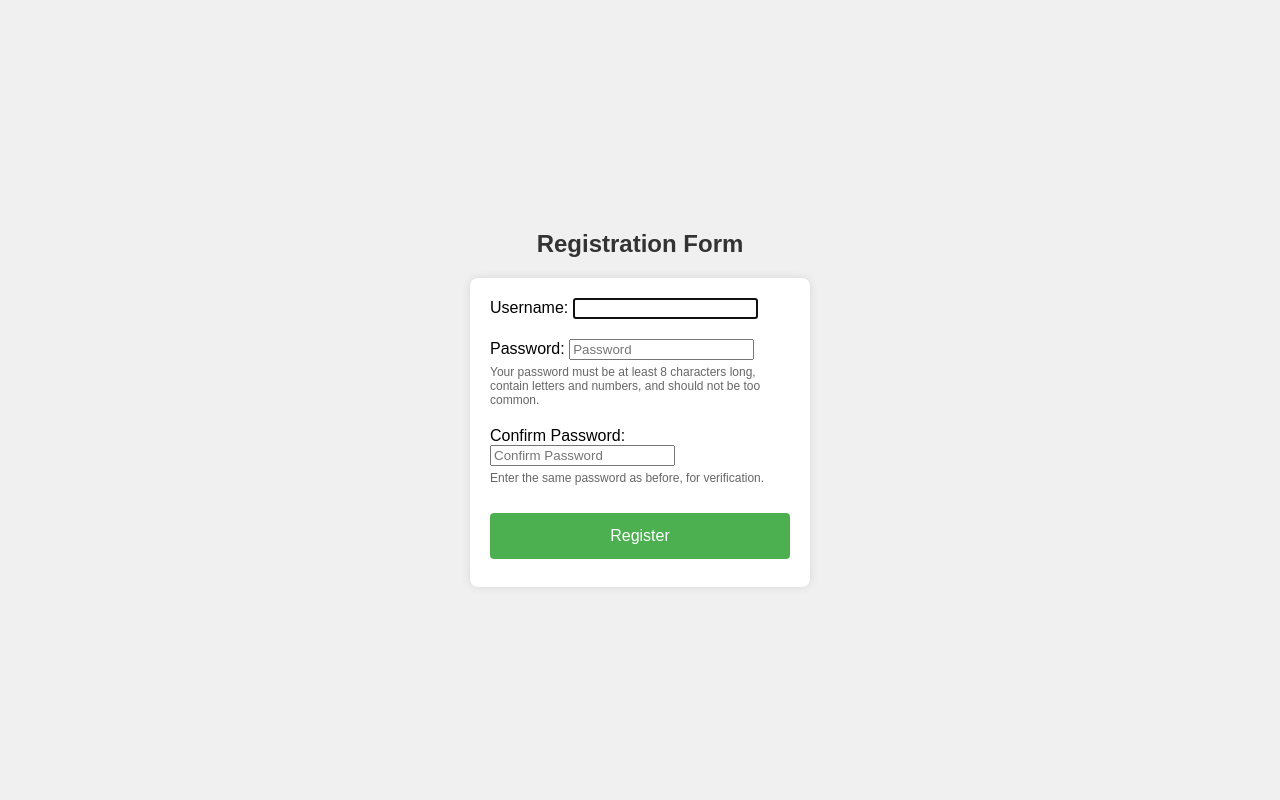
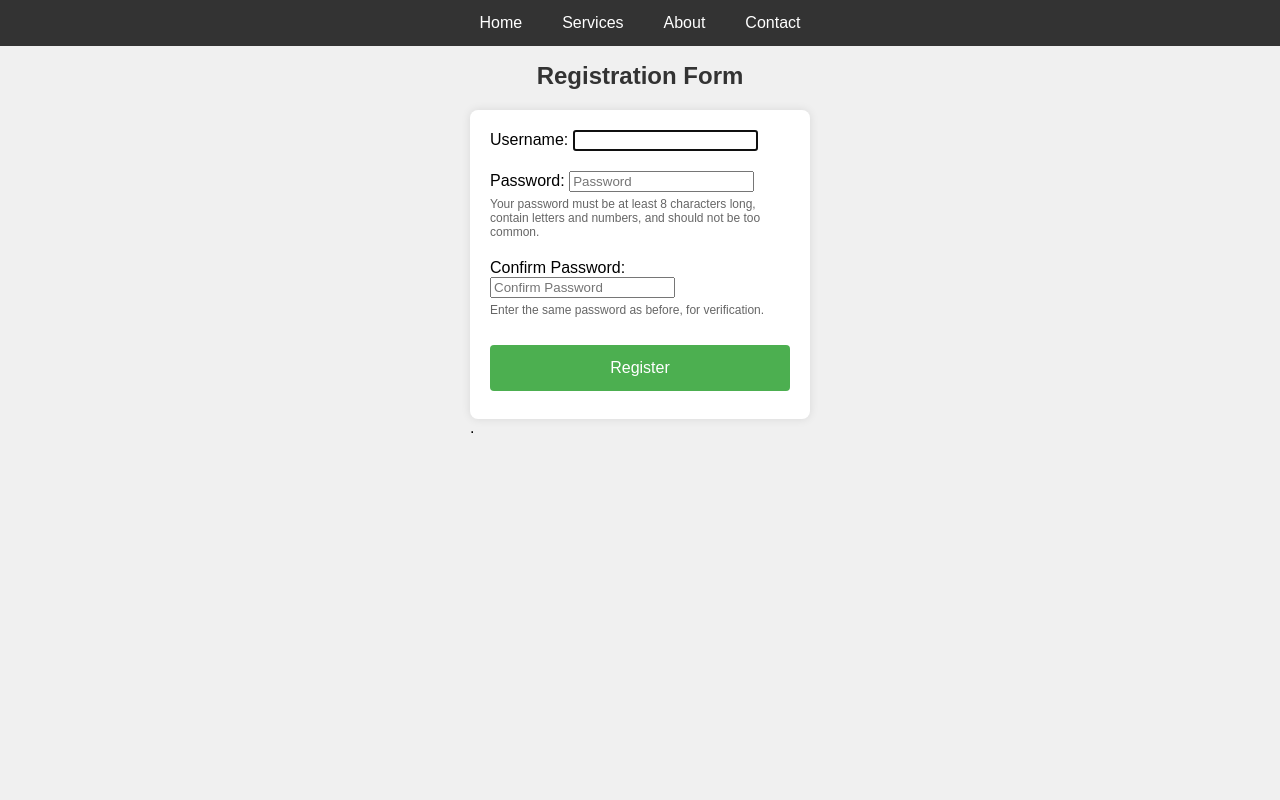
Before and after one commit to someonewhoexists1210/WeatherAPI, a Django app: page /user/register/ in a window 1280 px wide. Run offline with Django 5.2, Linux system fonts and the light colour scheme.

Commit message:
added nav bar

```diff
--- a/frontend/static/css/auth.css
+++ b/frontend/static/css/auth.css
@@ -5,7 +5,6 @@ body {
     flex-direction: column;
     justify-content: center;
     align-items: center;
-    height: 100vh;
     margin: 0;
 }
 
--- /dev/null
+++ b/frontend/static/css/base.css
@@ -0,0 +1,25 @@
+nav {
+    width: 100%;
+    background-color: #333;
+    z-index: 1000;
+}
+nav ul {
+    list-style-type: none;
+    margin: 0;
+    padding: 0;
+    display: flex;
+    justify-content: center;
+}
+nav ul li {
+    margin: 0;
+}
+nav ul li a {
+    display: block;
+    color: white;
+    text-align: center;
+    padding: 14px 20px;
+    text-decoration: none;
+}
+nav ul li a:hover {
+    background-color: #575757;
+}
--- a/frontend/static/css/result.css
+++ b/frontend/static/css/result.css
@@ -5,6 +5,9 @@ body {
     background: linear-gradient(135deg, #a8edea 0%, #fed6e3 100%);
     margin: 0;
     padding: 0;
+
+}
+main {
     display: flex;
     justify-content: center;
     align-items: center;
--- a/frontend/static/css/styles.css
+++ b/frontend/static/css/styles.css
@@ -5,6 +5,10 @@ body {
     background: linear-gradient(135deg, #a8edea 0%, #fed6e3 100%);
     margin: 0;
     padding: 0;
+    /* height: 100vh; */
+}
+
+main {
     display: flex;
     flex-direction: column;
     align-items: center;
--- /dev/null
+++ b/frontend/templates/base.html
@@ -0,0 +1,25 @@
+<!DOCTYPE html>
+{% load static %}
+<html>
+<head>
+    <title>Weather API</title>
+    {% block extra_css %}{% endblock %}
+    <link rel="stylesheet" type="text/css" href="{% static 'css/base.css' %}">
+
+</head>
+<body>
+    <nav>
+        <ul>
+            <li><a href="#home">Home</a></li>
+            <li><a href="#services">Services</a></li>
+            <li><a href="#about">About</a></li>
+            <li><a href="#contact">Contact</a></li>
+        </ul>
+    </nav>
+
+    <main>
+    {% block content %}
+    {% endblock %}
+    </main>
+</body>
+</html>
--- a/frontend/templates/register.html
+++ b/frontend/templates/register.html
@@ -1,13 +1,11 @@
-<!DOCTYPE html>
+{% extends 'base.html' %}
 {% load static %}
-<html>
-<head>
-    <title>Registration Page</title>
-    <link rel="stylesheet" type="text/css" href="{% static 'css/auth.css' %}">
+{% block extra_css %}
+<link rel="stylesheet" href="{% static 'css/auth.css' %}">
 <script src="{% static 'js/register.js' %}"></script>
-</head>
-<body>
+{% endblock %}
 
+{% block content %}
 <div class="header">
     <h1 class="form-title">Registration Form</h1>
 </div>
@@ -53,7 +51,5 @@
     {{ form.city }}
 
     <button type="submit" class="auth-button">Register</button>
-    </form>
-
-</body>
-</html>
+</form>.
+{% endblock %}
```
Also changed, not shown: frontend/templates/daily.html (+8 -10 lines), frontend/templates/day.html (+8 -10 lines), frontend/templates/error.html (+8 -10 lines), frontend/templates/index.html (+9 -11 lines), frontend/templates/login.html (+8 -9 lines), db.sqlite3. Lines whose indentation alone changed are shown as unchanged.
